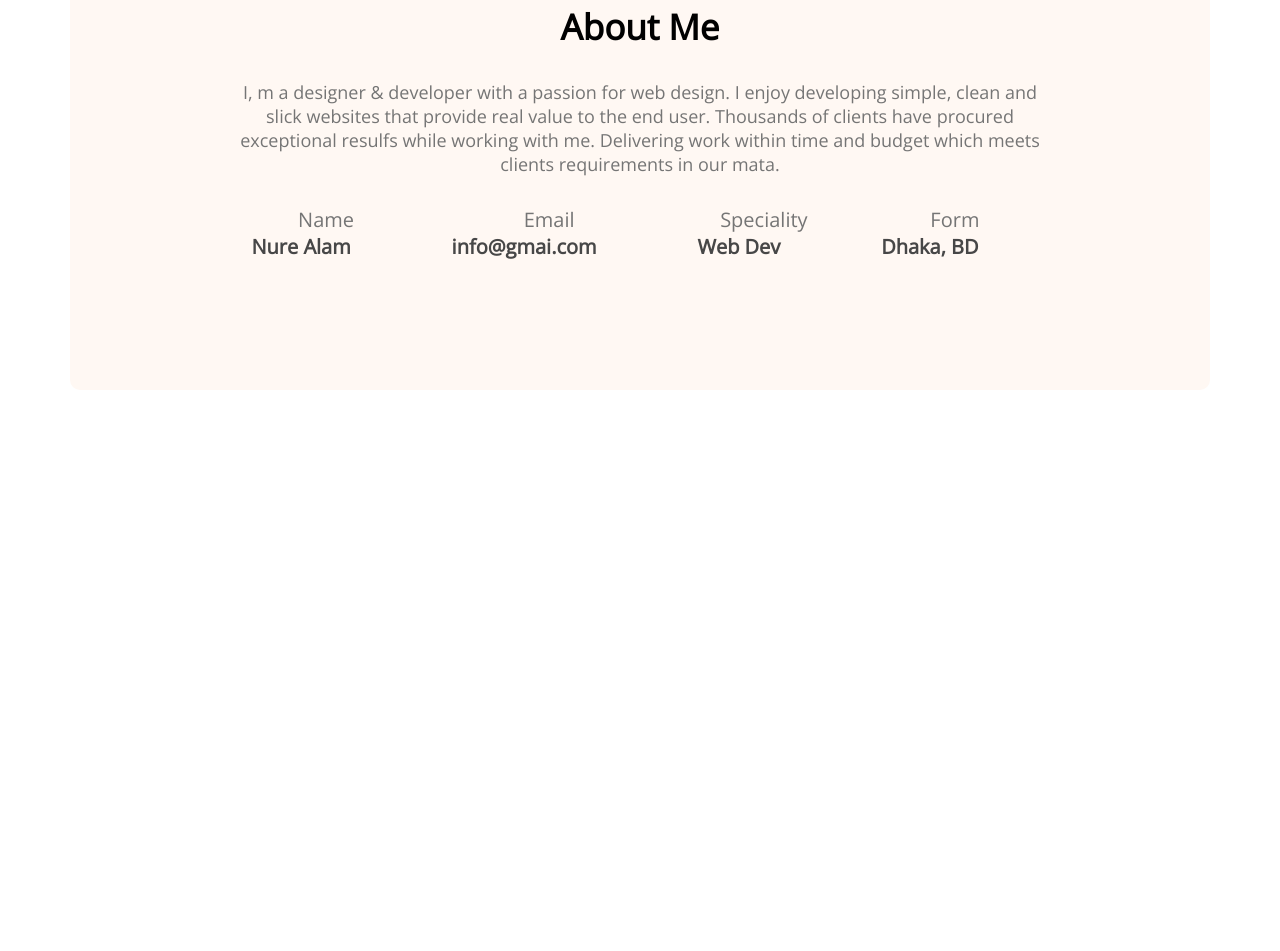
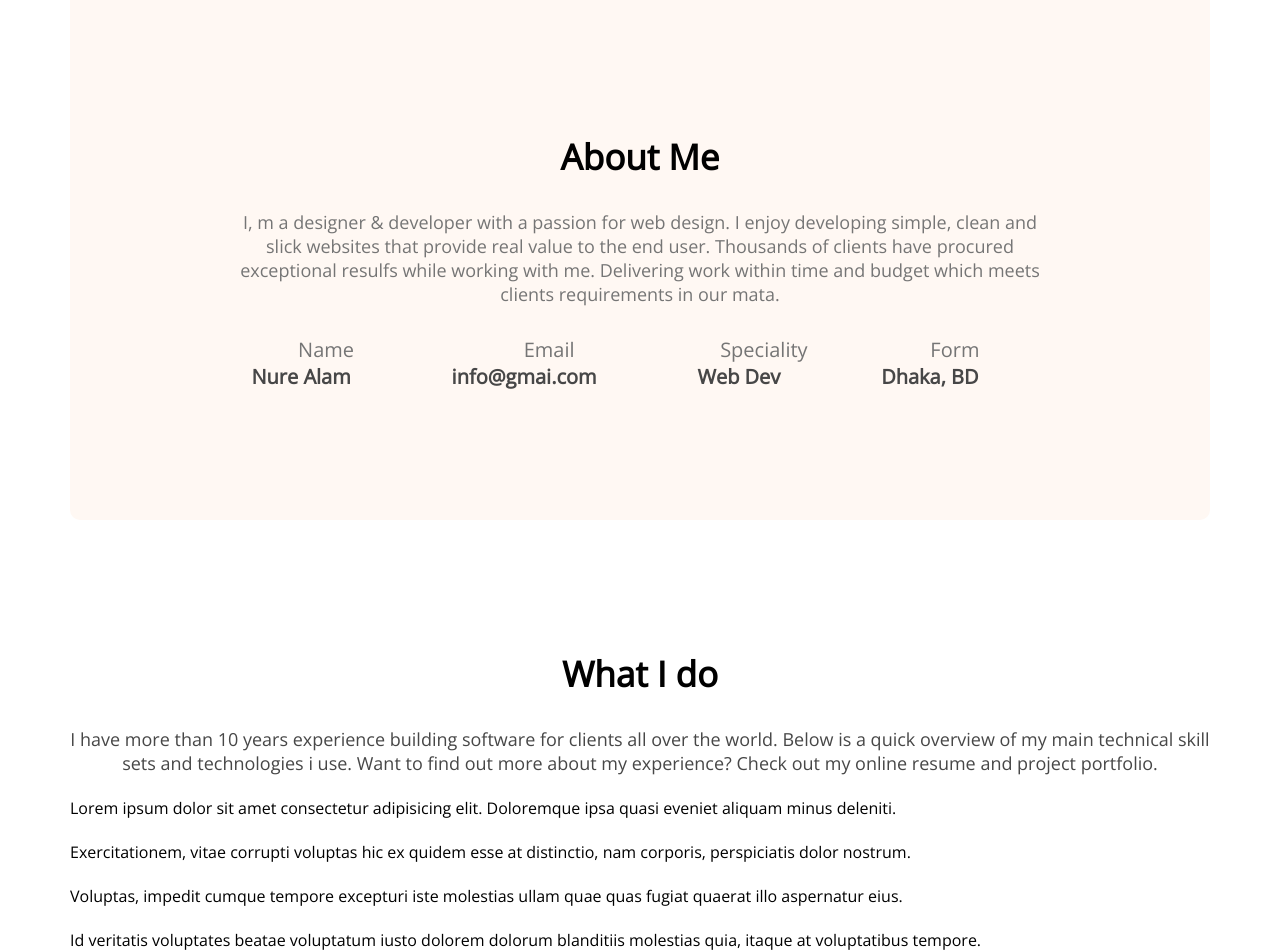
Before and after one commit to Nurealom405/portfolio, a plain HTML site: page index.html in a window 1280 px wide. Shown: the part 1099-2050 px from the top of the page. Before the commit the page ends 1489 px from the top, so only its background shows below. Drawn offline with nearby package versions, Linux system fonts and the light colour scheme.

Commit message:
last update

```diff
--- a/index.html
+++ b/index.html
@@ -54,6 +54,34 @@
                 </div>
             </div>
         </section>
+        <!-- What i do section -->
+        <section class="what-i-do">
+            <h3 class="section-title">What I do</h3>
+            <p class="what-i-do-description">I have more than 10 years experience building software for clients all over the world. Below is a quick overview of my main technical skill sets and technologies i use. Want to find out more about my experience? Check out my online resume and project portfolio.</p>
+            <!-- .skill-container>.skill*4>img+p.skill-title+p.skill-description>lorem15 -->
+            <div class="skill-container">
+                <div class="skill">
+                    <img src="" alt="">
+                    <p class="skill-title"></p>
+                    <p class="skill-description">Lorem ipsum dolor sit amet consectetur adipisicing elit. Doloremque ipsa quasi eveniet aliquam minus deleniti.</p>
+                </div>
+                <div class="skill">
+                    <img src="" alt="">
+                    <p class="skill-title"></p>
+                    <p class="skill-description">Exercitationem, vitae corrupti voluptas hic ex quidem esse at distinctio, nam corporis, perspiciatis dolor nostrum.</p>
+                </div>
+                <div class="skill">
+                    <img src="" alt="">
+                    <p class="skill-title"></p>
+                    <p class="skill-description">Voluptas, impedit cumque tempore excepturi iste molestias ullam quae quas fugiat quaerat illo aspernatur eius.</p>
+                </div>
+                <div class="skill">
+                    <img src="" alt="">
+                    <p class="skill-title"></p>
+                    <p class="skill-description">Id veritatis voluptates beatae voluptatum iusto dolorem dolorum blanditiis molestias quia, itaque at voluptatibus tempore.</p>
+                </div>
+            </div>
+        </section>
     </main>
     <footer>
 
--- a/styles/portfolio-style.css
+++ b/styles/portfolio-style.css
@@ -100,9 +100,22 @@ main {
   color: #757575;
   font-size: 20px;
 }
-.about-description {
+.about-description{
   font-weight: 700;
   font-size: 20px;
   color: #474747;
   padding-right: 50px;
 }
+
+/* What I dow styles */
+.section-title {
+  margin-top: 130px;
+  font-weight: 700;
+  font-size: 35px;
+}
+.what-i-do-description{
+    font-size: 18px;
+    color: #474747;
+    padding-right: 30px 346px 50px 346px;
+    text-align: center;
+}
```
